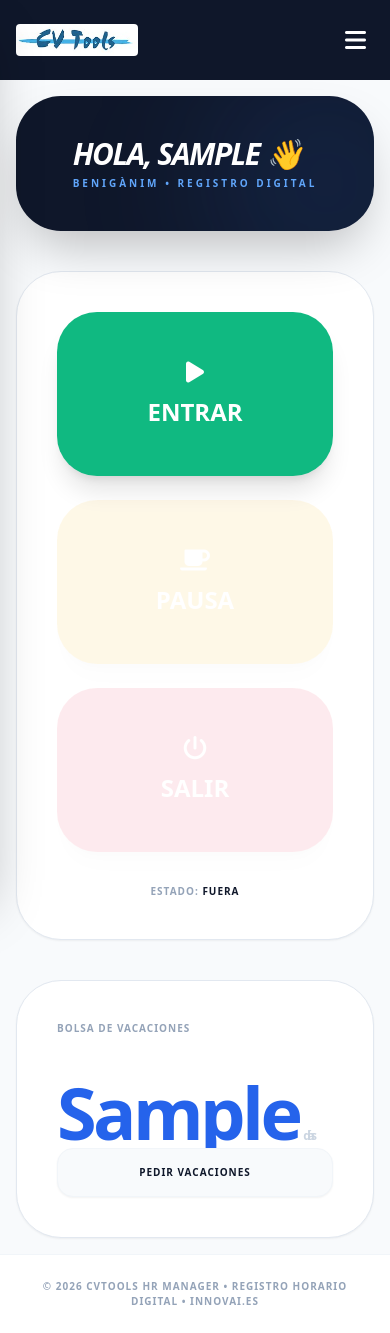
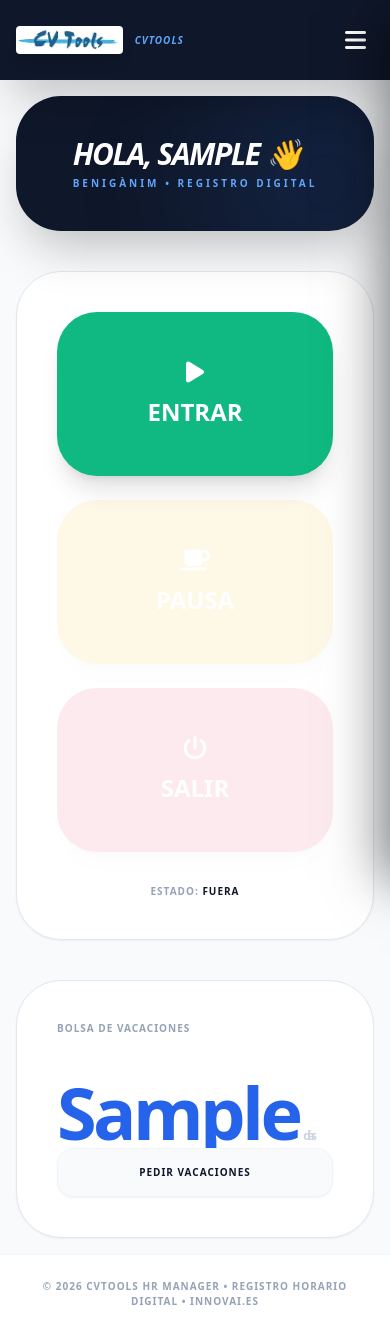
Before and after one commit to Pablo2vbng/AppRegistroHorario, a PHP site: page / in a window 390 px wide. Run offline with PHP 8.4, Linux system fonts and the light colour scheme; the visitor is signed in with stand-in values (Sample User, id 1); tables that the repository leaves empty or names only in its code hold one stand-in row (values such as "Sample post"); some libraries are stand-ins or nearby versions.

Commit message:
responsivo movil

```diff
--- a/views/layout_header.php
+++ b/views/layout_header.php
@@ -1,4 +1,5 @@
 <?php
+// Contar solicitudes pendientes para la burbuja
 $stmtCount = $pdo->query("SELECT COUNT(*) FROM ausencias WHERE estado = 'pendiente'");
 $totalPendientes = $stmtCount->fetchColumn();
 ?>
@@ -6,47 +7,104 @@ $totalPendientes = $stmtCount->fetchColumn();
 <html lang="es">
 <head>
     <meta charset="UTF-8">
-    <meta name="viewport" content="width=device-width, initial-scale=1.0">
+    <meta name="viewport" content="width=device-width, initial-scale=1.0, maximum-scale=1.0, user-scalable=no">
     <title>CVTools HR Manager</title>
     <script src="https://cdn.tailwindcss.com"></script>
     <link rel="stylesheet" href="https://cdnjs.cloudflare.com/ajax/libs/font-awesome/6.0.0/css/all.min.css">
     <style>
-        ::-webkit-scrollbar { width: 6px; }
+        /* Optimizaciones para móvil */
+        ::-webkit-scrollbar { width: 4px; }
         ::-webkit-scrollbar-thumb { background: #475569; border-radius: 10px; }
-        #mobile-drawer { transition: transform 0.3s ease-in-out; }
+
+        #mobile-drawer {
+            transition: transform 0.3s cubic-bezier(0.4, 0, 0.2, 1);
+            height: 100%;
+            overflow-y: auto;
+        }
+
+        .safe-area-bottom { padding-bottom: env(safe-area-inset-bottom); }
     </style>
 </head>
-<body class="bg-slate-50 font-sans text-slate-900 min-h-screen">
+<body class="bg-slate-50 font-sans text-slate-900 min-h-screen flex flex-col md:flex-row">
 
-<!-- BARRA MÓVIL -->
-<div class="md:hidden bg-slate-900 text-white p-4 flex justify-between items-center sticky top-0 z-50">
-    <img src="assets/img/logoCvTools.jpg" alt="Logo" class="h-8 rounded">
-    <button onclick="document.getElementById('mobile-drawer').classList.toggle('-translate-x-full')" class="text-2xl p-2"><i class="fas fa-bars"></i></button>
+<!-- ==========================================
+     MENÚ SUPERIOR MÓVIL (Sticky)
+     ========================================== -->
+<div class="md:hidden bg-slate-900 text-white p-4 flex justify-between items-center sticky top-0 z-[100] shadow-2xl">
+    <div class="flex items-center space-x-3">
+        <img src="assets/img/logoCvTools.jpg" alt="Logo" class="h-7 rounded shadow-lg">
+        <span class="font-black text-[10px] tracking-widest uppercase italic text-blue-400">CVTools</span>
+    </div>
+    <div class="flex items-center space-x-2">
+        <?php if($_SESSION['rol'] == 'admin' && $totalPendientes > 0): ?>
+            <span class="bg-rose-500 text-white text-[10px] px-2 py-0.5 rounded-full font-black animate-pulse">!</span>
+        <?php endif; ?>
+        <button onclick="toggleDrawer(true)" class="text-2xl p-2 focus:outline-none">
+            <i class="fas fa-bars"></i>
+        </button>
+    </div>
 </div>
 
-<div id="mobile-drawer" class="fixed inset-y-0 left-0 w-72 bg-slate-900 text-white z-[60] transform -translate-x-full shadow-2xl md:hidden font-black text-[10px] uppercase">
-    <nav class="p-6 space-y-4">
-        <a href="index.php?p=dashboard" class="block p-3">Escritorio</a>
-        <a href="index.php?p=calendario_anual" class="block p-3">Calendario Anual</a>
+<!-- ==========================================
+     DRAWER MÓVIL (MENÚ LATERAL MÓVIL)
+     ========================================== -->
+<div id="drawer-overlay" onclick="toggleDrawer(false)" class="fixed inset-0 bg-black/60 backdrop-blur-sm z-[110] hidden opacity-0 transition-opacity duration-300"></div>
+
+<div id="mobile-drawer" class="fixed inset-y-0 right-0 w-[280px] bg-slate-900 text-slate-300 z-[120] transform translate-x-full shadow-[-20px_0_50px_-12px_rgba(0,0,0,0.5)] md:hidden flex flex-col">
+    <!-- Header Drawer -->
+    <div class="p-6 border-b border-slate-800 flex justify-between items-center bg-slate-950">
+        <span class="font-black text-[10px] tracking-[0.3em] uppercase text-slate-500">Navegación</span>
+        <button onclick="toggleDrawer(false)" class="text-2xl text-slate-400 hover:text-white">&times;</button>
+    </div>
+
+    <!-- Links Drawer (con scroll propio) -->
+    <nav class="flex-1 p-4 space-y-2 overflow-y-auto safe-area-bottom">
+        <p class="px-4 py-2 text-[9px] font-black text-slate-600 uppercase tracking-widest">General</p>
+        <a href="index.php?p=dashboard" class="flex items-center p-4 hover:bg-slate-800 rounded-2xl transition"><i class="fas fa-desktop mr-4 text-blue-400"></i> Escritorio</a>
+        <a href="index.php?p=calendario_anual" class="flex items-center p-4 hover:bg-slate-800 rounded-2xl transition"><i class="fas fa-calendar-alt mr-4 text-rose-400"></i> Calendario Anual</a>
+
+        <p class="px-4 py-2 text-[9px] font-black text-slate-600 uppercase tracking-widest mt-4">Personal</p>
+        <a href="index.php?p=jornada" class="flex items-center p-4 hover:bg-slate-800 rounded-2xl transition"><i class="fas fa-history mr-4 text-emerald-400"></i> Mi Jornada</a>
+        <a href="index.php?p=solicitudes" class="flex items-center p-4 hover:bg-slate-800 rounded-2xl transition"><i class="fas fa-umbrella-beach mr-4 text-amber-400"></i> Vacaciones</a>
+
+        <?php if($_SESSION['rol'] == 'admin'): ?>
+            <p class="px-4 py-2 text-[9px] font-black text-blue-500/50 uppercase tracking-widest mt-6 border-t border-slate-800 pt-6">Administración Carmen</p>
+            <a href="index.php?p=informe_global" class="flex items-center p-4 hover:bg-slate-800 rounded-2xl transition"><i class="fas fa-file-export mr-4 text-emerald-300"></i> Informe Global</a>
+            <a href="index.php?p=gestion_ausencias" class="flex items-center justify-between p-4 hover:bg-slate-800 rounded-2xl transition">
+                <div class="flex items-center"><i class="fas fa-tasks mr-4 text-sky-300"></i> Validar Solicitudes</div>
+                <?php if($totalPendientes > 0): ?>
+                    <span class="bg-rose-500 text-white text-[9px] px-2 py-0.5 rounded font-black"><?php echo $totalPendientes; ?></span>
+                <?php endif; ?>
+            </a>
+            <a href="index.php?p=informes_equipo" class="flex items-center p-4 hover:bg-slate-800 rounded-2xl transition"><i class="fas fa-file-contract mr-4 text-amber-200"></i> Informes Equipo</a>
+            <a href="index.php?p=empleados" class="flex items-center p-4 hover:bg-slate-800 rounded-2xl transition"><i class="fas fa-users-cog mr-4"></i> Plantilla</a>
+            <a href="index.php?p=gestion_festivos" class="flex items-center p-4 hover:bg-slate-800 rounded-2xl transition"><i class="fas fa-glass-cheers mr-4"></i> Festivos</a>
+        <?php endif; ?>
+
+        <!-- BOTÓN SALIR MÓVIL -->
+        <div class="mt-10 border-t border-slate-800 pt-6">
+            <a href="logout.php" class="flex items-center p-4 text-rose-400 font-black uppercase text-xs tracking-widest bg-rose-500/5 rounded-2xl">
+                <i class="fas fa-power-off mr-4"></i> Cerrar Sesión
+            </a>
+        </div>
     </nav>
 </div>
 
-<div class="flex">
+<!-- ==========================================
+     SIDEBAR PC (Visible solo >= 768px)
+     ========================================== -->
 <aside class="hidden md:flex flex-col w-64 bg-slate-900 text-slate-300 min-h-screen sticky top-0 shadow-2xl flex-shrink-0">
     <div class="p-8 border-b border-slate-800">
         <img src="assets/img/logoCvTools.jpg" alt="Logo" class="w-full rounded-xl shadow-lg border border-slate-700">
     </div>
     <nav class="flex-1 px-4 space-y-1 pt-6 overflow-y-auto no-scrollbar">
-            <p class="px-4 py-2 text-[10px] font-black text-slate-500 uppercase tracking-widest">Panel</p>
+        <p class="px-4 py-2 text-[10px] font-black text-slate-500 uppercase tracking-widest leading-none">Mi Espacio</p>
         <a href="index.php?p=dashboard" class="flex items-center p-3 rounded-xl hover:bg-slate-800 transition"><i class="fas fa-desktop mr-3 text-blue-500"></i> Escritorio</a>
         <a href="index.php?p=calendario_anual" class="flex items-center p-3 rounded-xl hover:bg-slate-800 transition"><i class="fas fa-calendar-alt mr-3 text-rose-400"></i> Calendario Anual</a>
-
-            <p class="px-4 py-2 text-[10px] font-black text-slate-500 uppercase tracking-widest mt-6">Personal</p>
         <a href="index.php?p=jornada" class="flex items-center p-3 rounded-xl hover:bg-slate-800 transition"><i class="fas fa-clock mr-3 text-emerald-500"></i> Mi Jornada</a>
-            <a href="index.php?p=solicitudes" class="flex items-center p-3 rounded-xl hover:bg-slate-800 transition"><i class="fas fa-calendar-day mr-3 text-amber-500"></i> Vacaciones</a>
 
         <?php if($_SESSION['rol'] == 'admin'): ?>
-            <p class="px-4 py-2 text-[10px] font-black text-slate-500 uppercase tracking-widest mt-6 pt-6 border-t border-slate-800">RRHH Benigànim</p>
+            <p class="px-4 py-2 text-[10px] font-black text-slate-500 uppercase tracking-widest mt-6 pt-6 border-t border-slate-800">RRHH Carmen</p>
             <a href="index.php?p=informe_global" class="flex items-center p-3 rounded-xl hover:bg-slate-800 transition text-emerald-300 font-bold"><i class="fas fa-file-export mr-3"></i> Informe Anual Global</a>
             <a href="index.php?p=gestion_ausencias" class="flex items-center justify-between p-3 rounded-xl hover:bg-slate-800 transition text-sky-300">
                 <div class="flex items-center"><i class="fas fa-tasks mr-3"></i> Validar Solicitudes</div>
@@ -58,13 +116,31 @@ $totalPendientes = $stmtCount->fetchColumn();
         <?php endif; ?>
     </nav>
     <div class="p-6 border-t border-slate-800 text-center">
-            <a href="logout.php" class="text-rose-500 font-black text-[10px] uppercase">Cerrar Sesión</a>
+        <a href="logout.php" class="text-rose-500 font-black text-[10px] uppercase hover:text-rose-400 transition tracking-widest">Cerrar Sesión</a>
     </div>
 </aside>
 
-    <div class="flex-1 flex flex-col w-full min-w-0">
-        <header class="hidden md:flex bg-white shadow-sm px-10 py-5 justify-between items-center border-b">
+<!-- CONTENIDO PRINCIPAL -->
+<div class="flex-1 flex flex-col w-full min-w-0 overflow-x-hidden">
+    <header class="hidden md:flex bg-white shadow-sm px-10 py-5 justify-between items-center border-b border-slate-200">
         <div class="font-black text-slate-800 text-sm uppercase italic tracking-widest leading-none"><?php echo date('l, d F Y'); ?></div>
-            <div class="font-bold text-slate-700"><?php echo $_SESSION['nombre']; ?></div>
+        <div class="font-bold text-slate-700 uppercase text-xs"><?php echo $_SESSION['rol']; ?> • <?php echo $_SESSION['nombre']; ?></div>
     </header>
-        <div class="p-4 md:p-10 w-full animate-in fade-in duration-500">
+
+    <div class="p-4 md:p-10 w-full">
+
+<script>
+function toggleDrawer(show) {
+    const drawer = document.getElementById('mobile-drawer');
+    const overlay = document.getElementById('drawer-overlay');
+    if (show) {
+        drawer.classList.remove('translate-x-full');
+        overlay.classList.remove('hidden');
+        setTimeout(() => overlay.classList.add('opacity-100'), 10);
+    } else {
+        drawer.classList.add('translate-x-full');
+        overlay.classList.remove('opacity-100');
+        setTimeout(() => overlay.classList.add('hidden'), 300);
+    }
+}
+</script>
```
Also changed, not shown: views/login.php (+21 -13 lines). Lines whose indentation alone changed are shown as unchanged.
